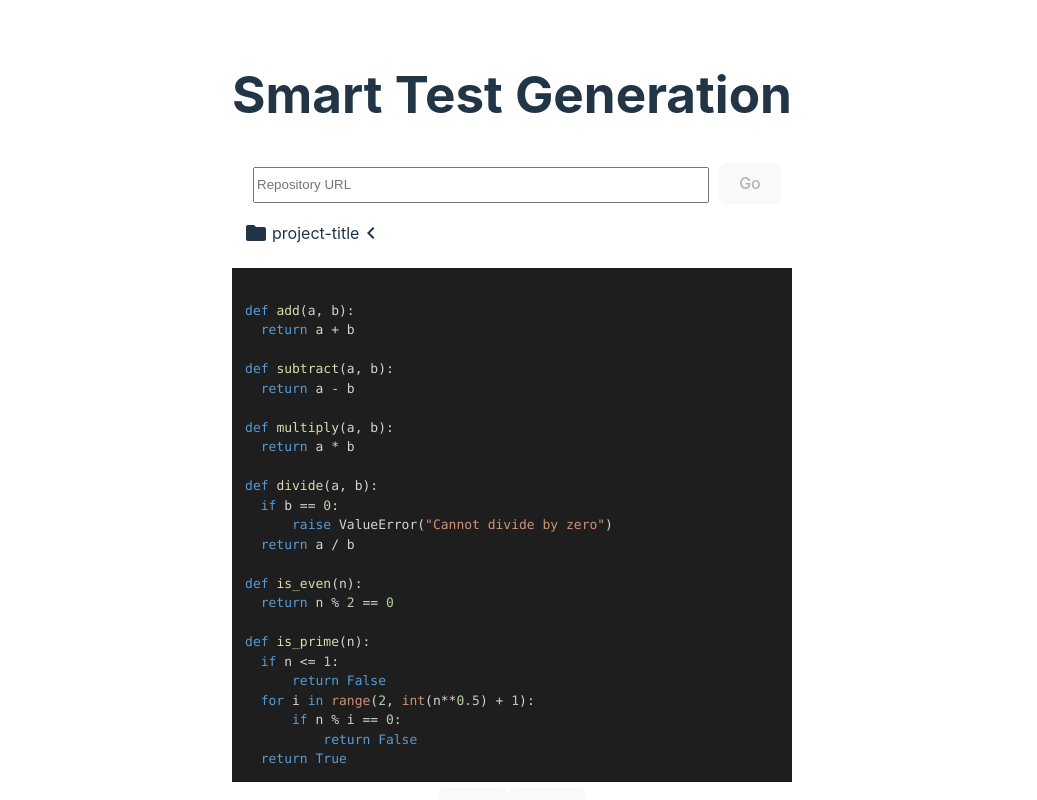
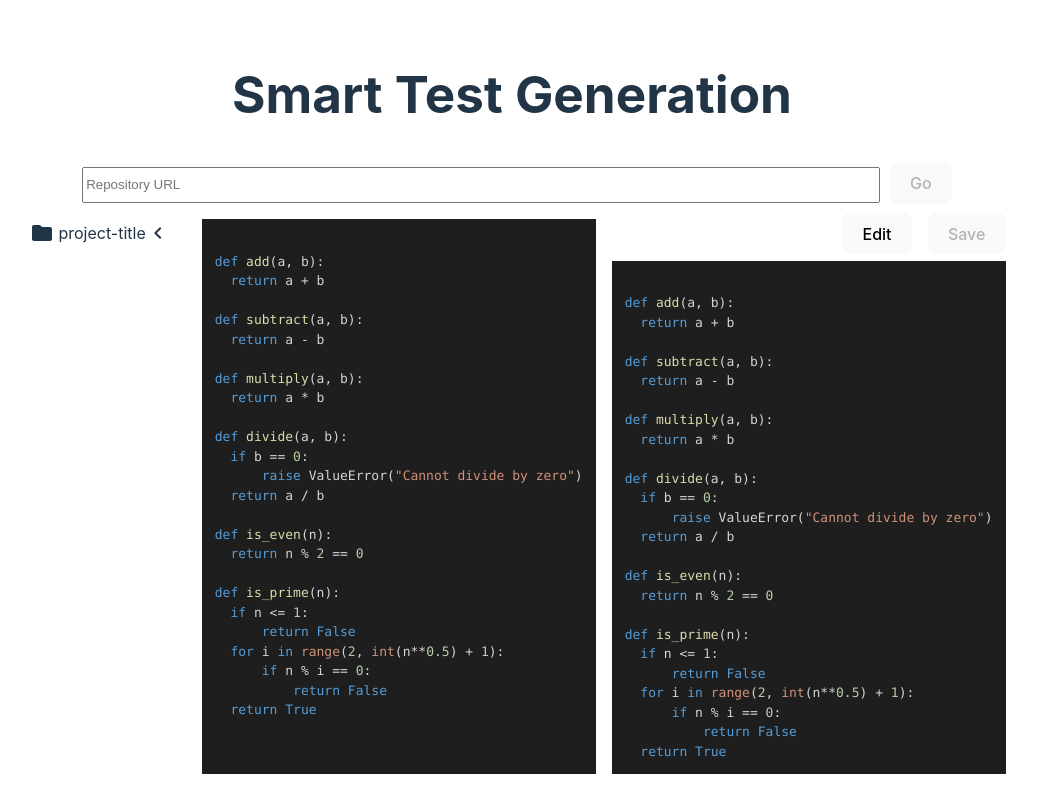
Before and after one commit to calimandaniel/TBH2024, a React (Vite) app in the folder smart-test-generation/client/: page / in a window 1280 px wide. Shown: the top 800 px of the page, without its empty margins (128-1165 px from the left). Built offline with nearby package versions, Linux system fonts and the light colour scheme.

Commit message:
Position edit and save buttons

```diff
--- a/smart-test-generation/client/src/App.jsx
+++ b/smart-test-generation/client/src/App.jsx
@@ -8,6 +8,7 @@ import FileBrowser from './view/FileBrowser';
 import CodeDisplay from './CodeDisplay';
 import CodeEditor from './CodeEditor';
 import UnitTestClassDisplayAndEdit from './UnitTestClassDisplayAndEdit';
+import Stack from '@mui/material/Stack';
 
 const data = {
   name: 'project-title',
@@ -179,11 +180,15 @@ function App() {
         show={!isValidURL}
       />
 
-      <FileBrowser data={data} />
+      <Stack spacing={{ xs: 1, sm: 2 }} direction="row" useFlexGap flexWrap="wrap">
+        <FileBrowser data={data} />
 
-      <CodeDisplay data={code}/>
+        <CodeDisplay data={code}/>
 
-      <UnitTestClassDisplayAndEdit data={code_edit} />
+        <UnitTestClassDisplayAndEdit data={code_edit} />
+      </Stack>
+
+
 
     </>
   );
--- a/smart-test-generation/client/src/UnitTestClassDisplayAndEdit.jsx
+++ b/smart-test-generation/client/src/UnitTestClassDisplayAndEdit.jsx
@@ -1,6 +1,7 @@
 import React, { useState } from 'react';
 import CodeDisplay from './CodeDisplay';
 import CodeEditor from './CodeEditor';
+import Stack from '@mui/material/Stack';
 
 const UnitTestClassDisplayAndEdit = ({ data }) => {
   const [editMode, setEditMode] = useState(false);
@@ -16,13 +17,29 @@ const UnitTestClassDisplayAndEdit = ({ data }) => {
 
   return (
     <>
+        <Stack
+            direction="column"
+            justifyContent="center"
+            alignItems="flex-end"
+            spacing={2}
+        >
+            <Stack
+            direction="row"
+            justifyContent="center"
+            alignItems="center"
+            spacing={2}
+        >
             <button onClick={handleToggleEditMode}>
                     {editMode ? 'Cancel' : 'Edit'}
                 </button>
                 <button onClick={() => console.log('Save button clicked')} disabled={!edited}>
                     Save
                 </button>
+        </Stack>
+
       {editMode ? <CodeEditor data={data} onChange={handleTextChange} /> : <CodeDisplay data={data} />}
+
+        </Stack>
     </>
   );
 };
```
Lines whose indentation alone changed are shown as unchanged.
